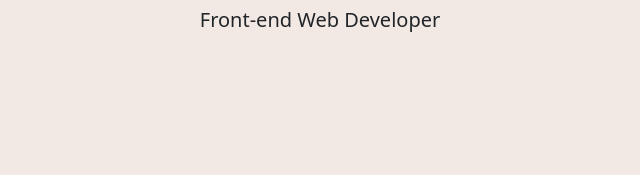
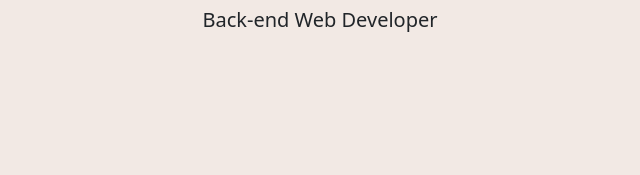
Before and after one commit to Ilhamrz/ilhamrz.github.io, a plain HTML site: page index.html in a window 1280 px wide. Shown: the part 365-540 px from the top of the page, 320-960 px from the left. Drawn offline with nearby package versions, Linux system fonts and the light colour scheme.

```diff
--- a/index.html
+++ b/index.html
@@ -47,7 +47,7 @@
     <section class="jumbotron text-center">
       <img src="img/pp.jpg" alt="Muhammad Ilham Rizki" width="200" class="rounded-circle" />
       <h1 class="display-4">Muhammad Ilham Rizki</h1>
-      <p class="lead">Front-end Web Developer</p>
+      <p class="lead">Back-end Web Developer</p>
       <svg xmlns="http://www.w3.org/2000/svg" viewBox="0 0 1440 320"><path fill="#ffff" fill-opacity="0.9" d="M0,288L80,266.7C160,245,320,203,480,202.7C640,203,800,245,960,245.3C1120,245,1280,203,1360,181.3L1440,160L1440,320L1360,320C1280,320,1120,320,960,320C800,320,640,320,480,320C320,320,160,320,80,320L0,320Z"></path></svg> </section>
     <!-- End Jumbotron -->
 
```
